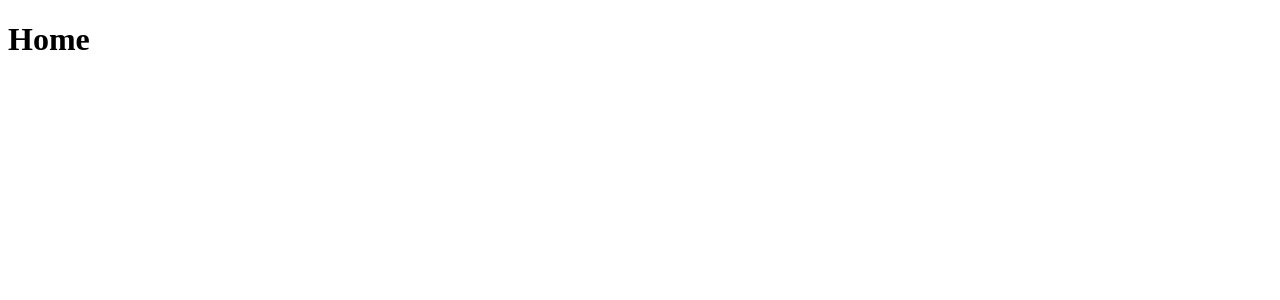
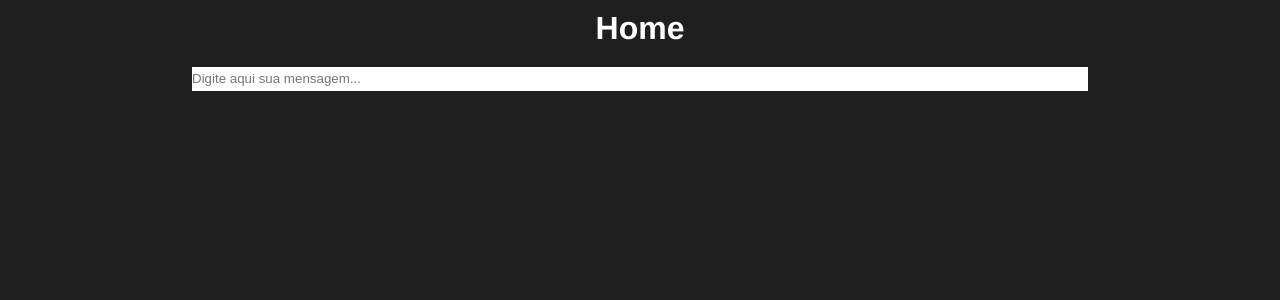
Before and after one commit to joohnq/react-studies, a React (Vite) app: page / in a window 1280 px wide. Shown: the top 300 px of the page. Built offline with nearby package versions, Linux system fonts and the light colour scheme.

Commit message:
refactor: folders and structuring

```diff
--- a/src/main.jsx
+++ b/src/main.jsx
@@ -1,6 +1,7 @@
 import React from 'react'
 import ReactDOM from 'react-dom/client'
-import Home from './pages/Home'
+import { Home } from './pages/Home'
+import './styles/global.css'
 
 ReactDOM.createRoot(document.getElementById('root')).render(
   <React.StrictMode>
--- a/src/pages/Home.jsx
+++ /dev/null
@@ -1,7 +0,0 @@
-function Home(){
-    return (
-        <h1>Home</h1>
-    )
-}
-
-export default Home
--- /dev/null
+++ b/src/pages/Home/home.css
@@ -0,0 +1,20 @@
+h1{
+    color: white;
+    font-size: 2rem;
+    margin-top: 0.6rem;
+    font-family: 'Franklin Gothic Medium', 'Arial Narrow', Arial, sans-serif;
+    border: none;
+}
+
+input{
+    height: 1.5rem;
+    width: 70%;
+}
+
+#root > div{
+    display: flex;
+    align-items: center;
+    justify-content: center;
+    flex-direction: column;
+    gap: 20px;
+}
--- /dev/null
+++ b/src/pages/Home/index.jsx
@@ -0,0 +1,10 @@
+import './home.css'
+
+export function Home(){
+    return (
+        <div>
+            <h1>Home</h1>
+            <input type="text" placeholder="Digite aqui sua mensagem..."/>
+        </div>
+    )
+}
--- /dev/null
+++ b/src/styles/global.css
@@ -0,0 +1,9 @@
+*{
+    margin: 0;
+    padding: 0;
+    border: 0;
+}
+
+body{
+    background-color: #1f1f1f;
+}
```
